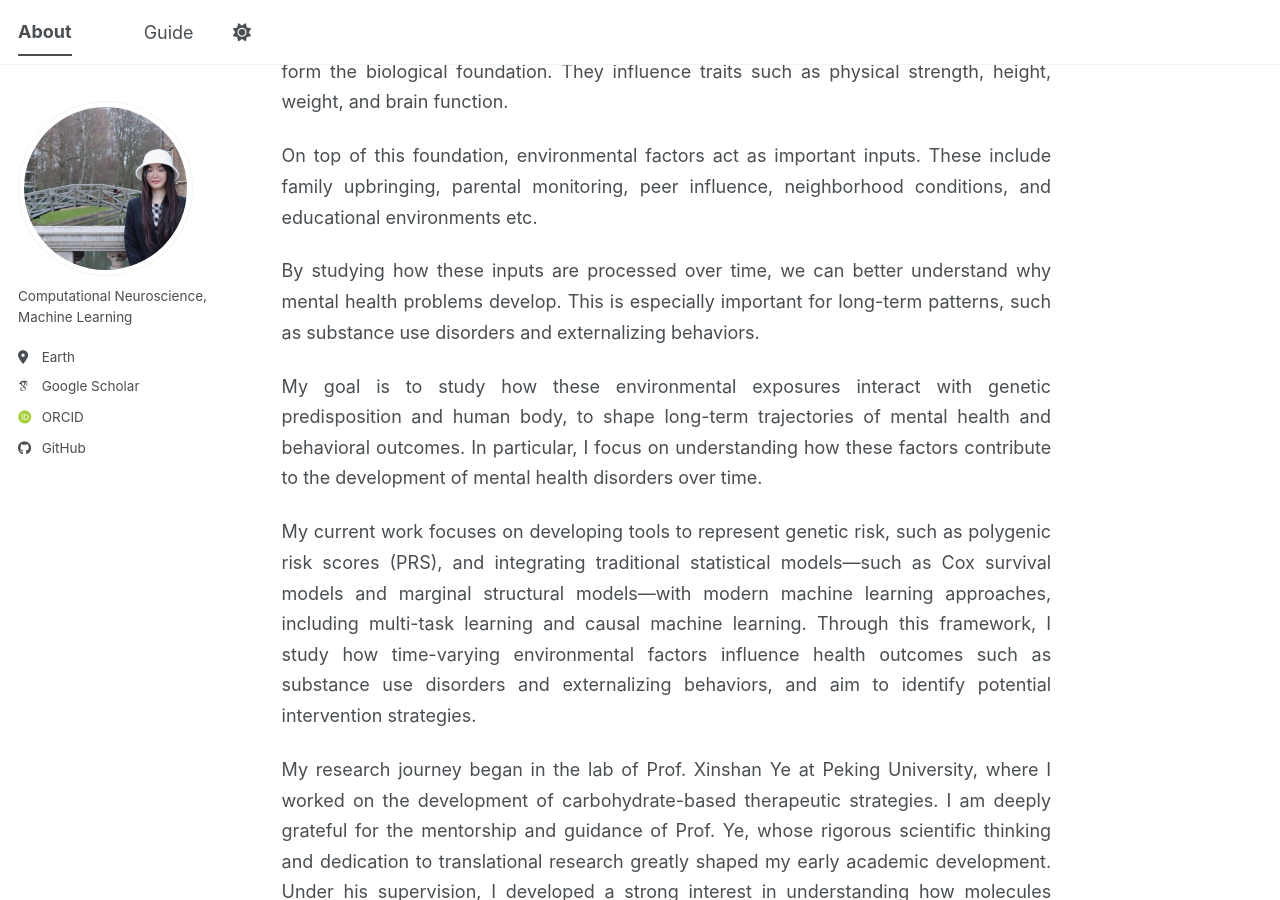
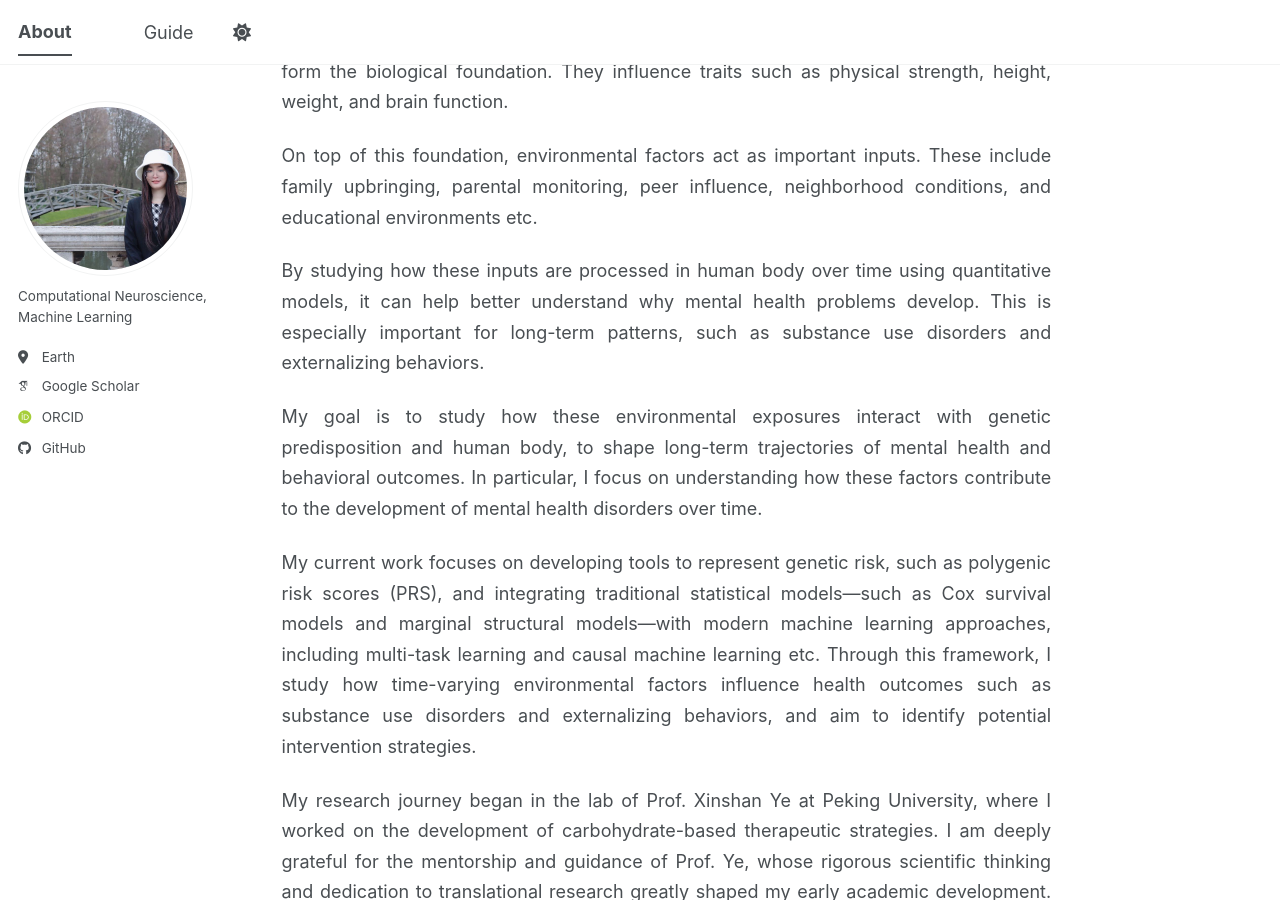
Before and after one commit to mw742/mw742.github.io, a Jekyll site: the page built from _pages/about.md, in a window 1280 px wide and 900 px high, scrolled down 378 px. Built offline with Jekyll 4.4.1, drawn with Linux system fonts in a browser that asks for light colours; some web fonts are replaced; a script bundle is joined from its source files by our own code; library files that are not in the unit come from our copies.

Commit message:
Update about.md

```diff
--- a/_pages/about.md
+++ b/_pages/about.md
@@ -15,11 +15,11 @@ Genetic factors—including DNA variation, gene-based signals, and gene expressi
 
 On top of this foundation, environmental factors act as important inputs. These include family upbringing, parental monitoring, peer influence, neighborhood conditions, and educational environments etc.
 
-By studying how these inputs are processed over time, we can better understand why mental health problems develop. This is especially important for long-term patterns, such as substance use disorders and externalizing behaviors.
+By studying how these inputs are processed in human body over time using quantitative models, it can help better understand why mental health problems develop. This is especially important for long-term patterns, such as substance use disorders and externalizing behaviors.
 
 My goal is to study how these environmental exposures interact with genetic predisposition and human body, to shape long-term trajectories of mental health and behavioral outcomes. In particular, I focus on understanding how these factors contribute to the development of mental health disorders over time.
 
-My current work focuses on developing tools to represent genetic risk, such as polygenic risk scores (PRS), and integrating traditional statistical models—such as Cox survival models and marginal structural models—with modern machine learning approaches, including multi-task learning and causal machine learning. Through this framework, I study how time-varying environmental factors influence health outcomes such as substance use disorders and externalizing behaviors, and aim to identify potential intervention strategies.
+My current work focuses on developing tools to represent genetic risk, such as polygenic risk scores (PRS), and integrating traditional statistical models—such as Cox survival models and marginal structural models—with modern machine learning approaches, including multi-task learning and causal machine learning etc. Through this framework, I study how time-varying environmental factors influence health outcomes such as substance use disorders and externalizing behaviors, and aim to identify potential intervention strategies.
 
 My research journey began in the lab of Prof. Xinshan Ye at Peking University, where I worked on the development of carbohydrate-based therapeutic strategies. I am deeply grateful for the mentorship and guidance of Prof. Ye, whose rigorous scientific thinking and dedication to translational research greatly shaped my early academic development. Under his supervision, I developed a strong interest in understanding how molecules interact at the microscopic level and how these mechanisms can be quantitatively and rigorously characterized. This experience motivated me to pursue further training in computational and statistic methods.
 
```
